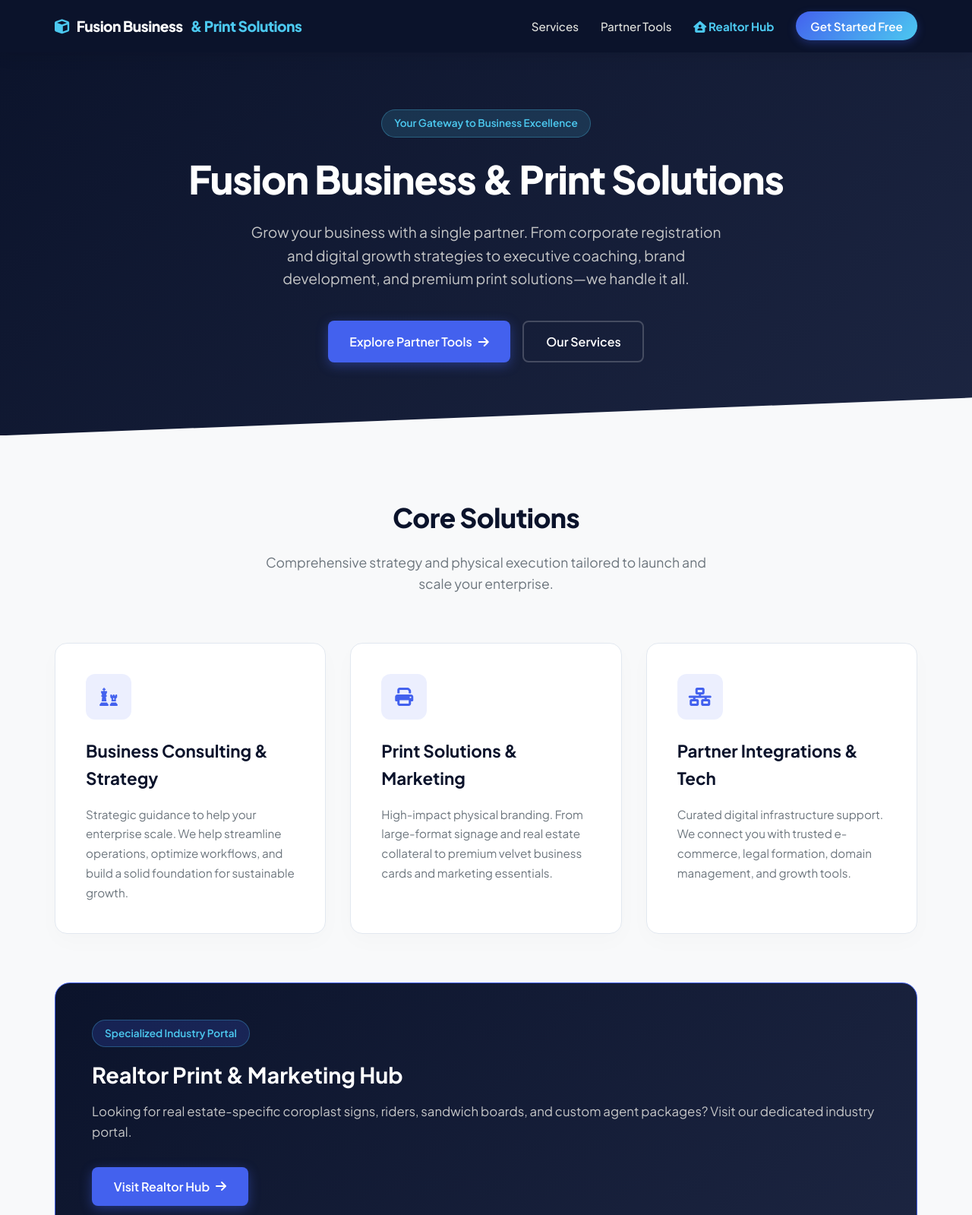
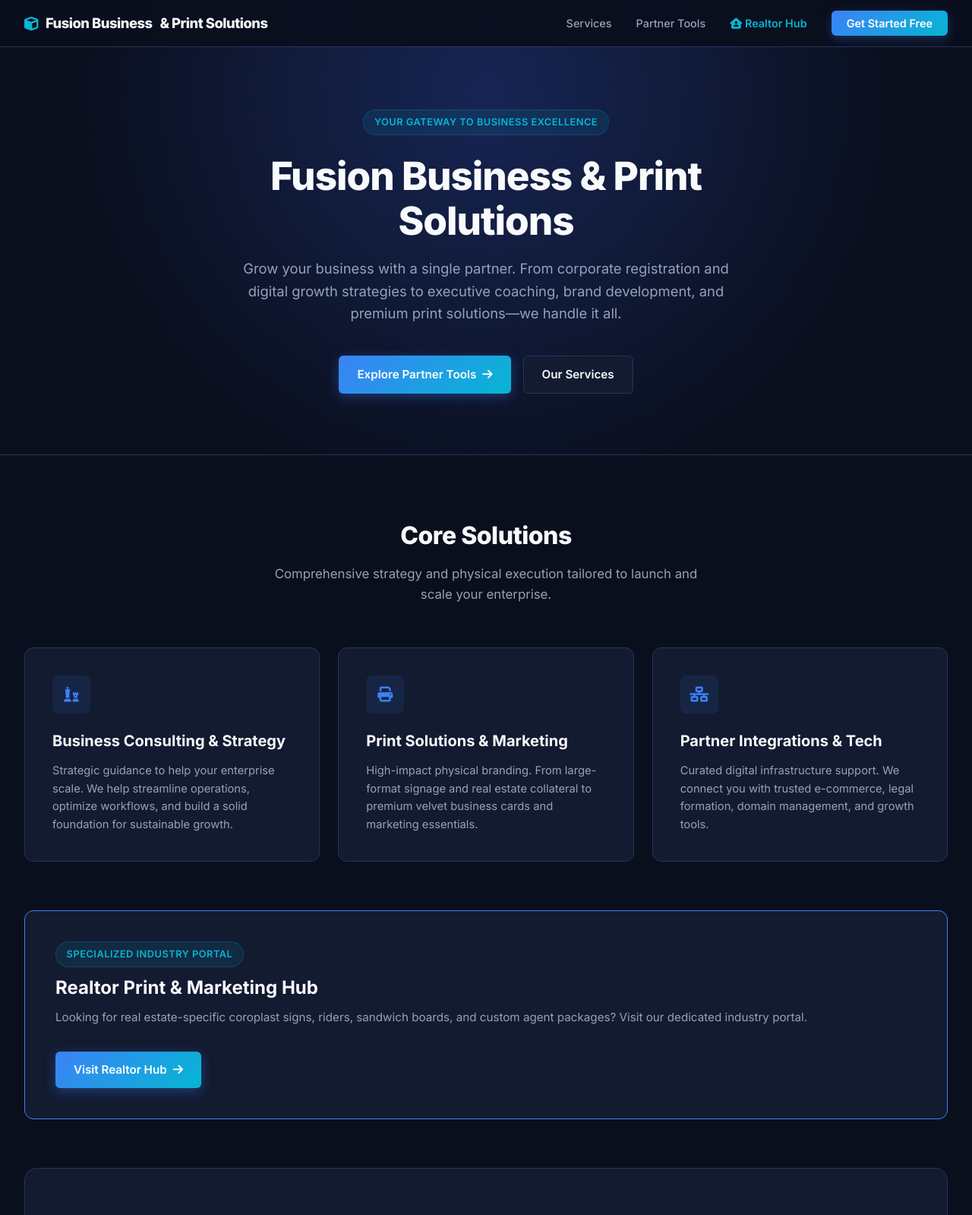
Before and after one commit to fbp-solutions/fusionbizprint, a plain HTML site: page index.html in a window 1280 px wide. Shown: the top 1599 px of the page at 76% size. Drawn offline with Linux system fonts and the light colour scheme.

Commit message:
Update index.html

```diff
--- a/index.html
+++ b/index.html
@@ -4,123 +4,116 @@
     <meta charset="UTF-8">
     <meta name="viewport" content="width=device-width, initial-scale=1.0">
     <title>Fusion Business & Print Solutions | Your Gateway to Business Excellence</title>
-    <link href="https://fonts.googleapis.com/css2?family=Plus+Jakarta+Sans:wght@400;500;600;700;800&display=swap" rel="stylesheet">
+    <!-- Google Fonts: Inter for a clean, modern corporate feel -->
+    <link href="https://fonts.googleapis.com/css2?family=Inter:wght@400;500;600;700;800&display=swap" rel="stylesheet">
     <link rel="stylesheet" href="https://cdnjs.cloudflare.com/ajax/libs/font-awesome/6.4.0/css/all.min.css">
     <style>
         :root {
-            --primary: #0B132B;
-            --secondary: #1C2541;
-            --accent: #4361EE;
-            --accent-glow: #4CC9F0;
-            --bg-light: #F8F9FA;
-            --text-main: #212529;
-            --text-muted: #6C757D;
-            --white: #FFFFFF;
-            --card-border: #E2E8F0;
+            --bg-body: #0a0f1d;
+            --bg-surface: #131b31;
+            --bg-card: #1b2642;
+            --border-color: #273559;
+            --text-main: #f8fafc;
+            --text-muted: #94a3b8;
+            --accent-blue: #3b82f6;
+            --accent-cyan: #06b6d4;
+            --accent-gradient: linear-gradient(135deg, #3b82f6 0%, #06b6d4 100%);
         }
 
         * {
             box-sizing: border-box;
             margin: 0;
             padding: 0;
-            font-family: 'Plus Jakarta Sans', sans-serif;
+            font-family: 'Inter', sans-serif;
             scroll-behavior: smooth;
         }
 
         body {
-            background-color: var(--bg-light);
+            background-color: var(--bg-body);
             color: var(--text-main);
             line-height: 1.6;
         }
 
-        /* Header & Nav */
+        /* Navigation Header */
         header {
-            background-color: var(--primary);
-            color: var(--white);
+            background-color: rgba(10, 15, 29, 0.95);
+            backdrop-filter: blur(10px);
             position: fixed;
             top: 0;
             left: 0;
             width: 100%;
             z-index: 1000;
-            box-shadow: 0 4px 20px rgba(0,0,0,0.1);
+            border-bottom: 1px solid var(--border-color);
         }
 
         .nav-container {
-            max-width: 1200px;
+            max-width: 1280px;
             margin: 0 auto;
-            padding: 1.2rem 2rem;
+            padding: 1rem 2rem;
             display: flex;
             justify-content: space-between;
             align-items: center;
         }
 
         .logo {
-            font-size: 1.2rem;
+            font-size: 1.15rem;
             font-weight: 800;
-            letter-spacing: -0.5px;
-            color: var(--white);
+            color: var(--text-main);
             text-decoration: none;
             display: flex;
             align-items: center;
             gap: 10px;
+            letter-spacing: -0.5px;
         }
 
-        .logo span {
-            color: var(--accent-glow);
+        .logo i {
+            color: var(--accent-cyan);
         }
 
         .nav-links {
             display: flex;
-            gap: 1.8rem;
+            gap: 2rem;
             list-style: none;
             align-items: center;
         }
 
         .nav-links a {
-            color: #E0E1DD;
+            color: var(--text-muted);
             text-decoration: none;
             font-weight: 500;
-            font-size: 0.95rem;
+            font-size: 0.9rem;
             transition: color 0.2s ease;
         }
 
         .nav-links a:hover {
-            color: var(--accent-glow);
+            color: var(--text-main);
         }
 
         .nav-highlight {
-            color: var(--accent-glow) !important;
-            font-weight: 700 !important;
+            color: var(--accent-cyan) !important;
+            font-weight: 600 !important;
         }
 
         .nav-cta {
-            background: linear-gradient(135deg, var(--accent), var(--accent-glow));
-            color: var(--white) !important;
-            padding: 0.6rem 1.2rem;
-            border-radius: 50px;
+            background: var(--accent-gradient);
+            color: white !important;
+            padding: 0.5rem 1.25rem;
+            border-radius: 6px;
             font-weight: 600 !important;
-            box-shadow: 0 4px 12px rgba(67, 97, 238, 0.3);
+            box-shadow: 0 4px 14px rgba(59, 130, 246, 0.3);
+            transition: opacity 0.2s;
+        }
+
+        .nav-cta:hover {
+            opacity: 0.9;
         }
 
         /* Hero Section */
         .hero {
-            background: linear-gradient(135deg, var(--primary) 0%, var(--secondary) 100%);
-            color: var(--white);
-            padding: 9rem 2rem 6rem 2rem;
+            background: radial-gradient(circle at 50% 20%, #172554 0%, var(--bg-body) 70%);
+            padding: 9rem 2rem 5rem 2rem;
             text-align: center;
-            position: relative;
-            overflow: hidden;
-        }
-
-        .hero::after {
-            content: '';
-            position: absolute;
-            bottom: 0;
-            left: 0;
-            width: 100%;
-            height: 50px;
-            background: var(--bg-light);
-            clip-path: polygon(0 100%, 100% 0, 100% 100%);
+            border-bottom: 1px solid var(--border-color);
         }
 
         .hero-content {
@@ -130,27 +123,29 @@
 
         .badge {
             display: inline-block;
-            background: rgba(76, 201, 240, 0.15);
-            color: var(--accent-glow);
-            padding: 0.4rem 1rem;
+            background: rgba(6, 182, 212, 0.1);
+            color: var(--accent-cyan);
+            padding: 0.35rem 0.85rem;
             border-radius: 50px;
             font-weight: 600;
-            font-size: 0.85rem;
+            font-size: 0.8rem;
             margin-bottom: 1.5rem;
-            border: 1px solid rgba(76, 201, 240, 0.3);
+            border: 1px solid rgba(6, 182, 212, 0.2);
+            text-transform: uppercase;
+            letter-spacing: 0.5px;
         }
 
         .hero h1 {
             font-size: clamp(2.2rem, 4vw, 3.5rem);
             font-weight: 800;
-            margin-bottom: 1.5rem;
+            margin-bottom: 1.25rem;
             letter-spacing: -1px;
-            line-height: 1.2;
+            line-height: 1.15;
         }
 
         .hero p {
-            font-size: clamp(1rem, 2vw, 1.2rem);
-            color: #C5C6C7;
+            font-size: clamp(1rem, 2vw, 1.15rem);
+            color: var(--text-muted);
             margin-bottom: 2.5rem;
             max-width: 650px;
             margin-left: auto;
@@ -168,59 +163,60 @@
             display: inline-flex;
             align-items: center;
             gap: 8px;
-            padding: 0.8rem 1.8rem;
-            border-radius: 8px;
+            padding: 0.75rem 1.5rem;
+            border-radius: 6px;
             font-weight: 600;
             text-decoration: none;
             transition: all 0.2s ease;
             cursor: pointer;
+            font-size: 0.95rem;
         }
 
         .btn-primary {
-            background: var(--accent);
-            color: var(--white);
-            box-shadow: 0 4px 15px rgba(67, 97, 238, 0.4);
+            background: var(--accent-gradient);
+            color: white;
+            box-shadow: 0 4px 15px rgba(59, 130, 246, 0.35);
         }
 
         .btn-primary:hover {
-            background: #3a56d4;
-            transform: translateY(-2px);
+            transform: translateY(-1px);
+            opacity: 0.95;
         }
 
         .btn-outline {
-            background: transparent;
-            color: var(--white);
-            border: 2px solid rgba(255, 255, 255, 0.2);
+            background: var(--bg-surface);
+            color: var(--text-main);
+            border: 1px solid var(--border-color);
         }
 
         .btn-outline:hover {
-            border-color: var(--accent-glow);
-            color: var(--accent-glow);
+            border-color: var(--accent-cyan);
+            color: var(--accent-cyan);
         }
 
-        /* Main Container */
+        /* Container Layout */
         .container {
-            max-width: 1200px;
+            max-width: 1280px;
             margin: 0 auto;
             padding: 5rem 2rem;
         }
 
         .section-title {
             text-align: center;
-            margin-bottom: 4rem;
+            margin-bottom: 3.5rem;
         }
 
         .section-title h2 {
-            font-size: 2.2rem;
+            font-size: 2rem;
             font-weight: 800;
-            color: var(--primary);
-            margin-bottom: 1rem;
+            color: var(--text-main);
+            margin-bottom: 0.75rem;
             letter-spacing: -0.5px;
         }
 
         .section-title p {
             color: var(--text-muted);
-            font-size: 1.1rem;
+            font-size: 1.05rem;
             max-width: 600px;
             margin: 0 auto;
         }
@@ -229,174 +225,167 @@
         .services-grid {
             display: grid;
             grid-template-columns: repeat(auto-fit, minmax(320px, 1fr));
-            gap: 2rem;
+            gap: 1.5rem;
             margin-bottom: 4rem;
         }
 
         .service-card {
-            background: var(--white);
-            padding: 2.5rem;
-            border-radius: 16px;
-            border: 1px solid var(--card-border);
-            box-shadow: 0 10px 30px rgba(0,0,0,0.02);
-            transition: transform 0.3s ease, box-shadow 0.3s ease;
+            background: var(--bg-surface);
+            padding: 2.25rem;
+            border-radius: 12px;
+            border: 1px solid var(--border-color);
+            transition: transform 0.2s ease, border-color 0.2s ease;
         }
 
         .service-card:hover {
-            transform: translateY(-5px);
-            box-shadow: 0 15px 35px rgba(11, 19, 43, 0.08);
-            border-color: var(--accent);
+            transform: translateY(-3px);
+            border-color: var(--accent-blue);
         }
 
         .service-icon {
-            width: 60px;
-            height: 60px;
-            background: rgba(67, 97, 238, 0.1);
-            color: var(--accent);
+            width: 50px;
+            height: 50px;
+            background: rgba(59, 130, 246, 0.1);
+            color: var(--accent-blue);
             display: flex;
             align-items: center;
             justify-content: center;
-            border-radius: 12px;
-            font-size: 1.5rem;
-            margin-bottom: 1.5rem;
+            border-radius: 8px;
+            font-size: 1.25rem;
+            margin-bottom: 1.25rem;
         }
 
         .service-card h3 {
-            font-size: 1.4rem;
+            font-size: 1.25rem;
             font-weight: 700;
-            color: var(--primary);
-            margin-bottom: 1rem;
+            color: var(--text-main);
+            margin-bottom: 0.75rem;
         }
 
         .service-card p {
             color: var(--text-muted);
-            font-size: 0.95rem;
-            line-height: 1.7;
+            font-size: 0.92rem;
+            line-height: 1.6;
         }
 
-        /* Specialized Realtor Hub Banner */
+        /* Specialized Realtor Hub Callout Banner */
         .hub-banner {
-            background: linear-gradient(135deg, var(--primary) 0%, var(--secondary) 100%);
-            color: var(--white);
-            padding: 3rem;
-            border-radius: 20px;
+            background: var(--bg-surface);
+            padding: 2.5rem;
+            border-radius: 12px;
             display: flex;
             justify-content: space-between;
             align-items: center;
             flex-wrap: wrap;
             gap: 2rem;
-            margin-bottom: 5rem;
-            border: 1px solid var(--accent);
-        }
-
-        .hub-banner-content max-width {
-            max-width: 650px;
+            margin-bottom: 4rem;
+            border: 1px solid var(--accent-blue);
         }
 
         .hub-banner h3 {
-            color: var(--white);
-            font-size: 1.8rem;
-            margin-bottom: 0.8rem;
+            color: var(--text-main);
+            font-size: 1.5rem;
+            margin-bottom: 0.5rem;
         }
 
         .hub-banner p {
-            color: #C5C6C7;
-            font-size: 1.05rem;
+            color: var(--text-muted);
+            font-size: 0.95rem;
             margin-bottom: 0;
         }
 
         /* Partner Ecosystem / Tools Section */
         .ecosystem-section {
-            background: var(--white);
-            padding: 5rem 2rem;
-            border-radius: 24px;
-            border: 1px solid var(--card-border);
-            margin-bottom: 5rem;
+            background: var(--bg-surface);
+            padding: 4rem 2.5rem;
+            border-radius: 16px;
+            border: 1px solid var(--border-color);
+            margin-bottom: 4rem;
         }
 
         .tools-grid {
             display: grid;
             grid-template-columns: repeat(auto-fit, minmax(280px, 1fr));
-            gap: 1.5rem;
+            gap: 1.25rem;
         }
 
         .tool-card {
-            background: var(--bg-light);
-            border: 1px solid var(--card-border);
-            padding: 2rem;
-            border-radius: 12px;
+            background: var(--bg-card);
+            border: 1px solid var(--border-color);
+            padding: 1.75rem;
+            border-radius: 10px;
             display: flex;
             flex-direction: column;
             justify-content: space-between;
-            transition: all 0.2s ease;
+            transition: border-color 0.2s ease;
         }
 
         .tool-card:hover {
-            border-color: var(--accent);
-            box-shadow: 0 5px 20px rgba(0,0,0,0.04);
+            border-color: var(--accent-cyan);
         }
 
         .tool-header {
             display: flex;
             align-items: center;
-            gap: 12px;
-            margin-bottom: 1rem;
+            gap: 10px;
+            margin-bottom: 0.75rem;
         }
 
         .tool-header i {
-            font-size: 1.4rem;
-            color: var(--accent);
+            font-size: 1.25rem;
+            color: var(--accent-cyan);
         }
 
         .tool-header h4 {
-            font-size: 1.1rem;
+            font-size: 1.05rem;
             font-weight: 700;
-            color: var(--primary);
+            color: var(--text-main);
         }
 
         .tool-card p {
             color: var(--text-muted);
-            font-size: 0.9rem;
-            margin-bottom: 1.5rem;
+            font-size: 0.88rem;
+            margin-bottom: 1.25rem;
         }
 
         .tool-link {
             display: inline-flex;
             align-items: center;
             gap: 6px;
-            color: var(--accent);
+            color: var(--accent-cyan);
             text-decoration: none;
             font-weight: 600;
-            font-size: 0.9rem;
+            font-size: 0.88rem;
         }
 
         .tool-link:hover {
-            color: var(--primary);
+            color: white;
         }
 
         /* Footer */
         footer {
-            background-color: var(--primary);
-            color: #A0AAB2;
-            padding: 4rem 2rem 2rem 2rem;
+            background-color: var(--bg-surface);
+            color: var(--text-muted);
+            padding: 3rem 2rem;
             text-align: center;
+            border-top: 1px solid var(--border-color);
         }
 
         .footer-content {
             max-width: 600px;
-            margin: 0 auto 3rem auto;
+            margin: 0 auto 1.5rem auto;
         }
 
         .footer-content h3 {
-            color: var(--white);
-            font-size: 1.8rem;
-            margin-bottom: 1rem;
+            color: var(--text-main);
+            font-size: 1.4rem;
+            margin-bottom: 0.5rem;
         }
 
         .footer-bottom {
-            border-top: 1px solid rgba(255,255,255,0.1);
-            padding-top: 2rem;
-            font-size: 0.9rem;
+            border-top: 1px solid var(--border-color);
+            padding-top: 1.5rem;
+            font-size: 0.85rem;
         }
 
         @media (max-width: 768px) {
@@ -412,7 +401,7 @@
     <header>
         <div class="nav-container">
             <a href="#" class="logo">
-                <i class="fa-solid fa-cube" style="color: var(--accent-glow);"></i> Fusion Business <span>& Print Solutions</span>
+                <i class="fa-solid fa-cube"></i> Fusion Business <span>& Print Solutions</span>
             </a>
             <ul class="nav-links">
                 <li><a href="#services">Services</a></li>
@@ -466,7 +455,7 @@
         <!-- Realtor Hub Special Banner -->
         <div class="hub-banner">
             <div>
-                <span class="badge" style="background: rgba(67, 97, 238, 0.2); margin-bottom: 0.8rem;">Specialized Industry Portal</span>
+                <span class="badge" style="margin-bottom: 0.5rem;">Specialized Industry Portal</span>
                 <h3>Realtor Print & Marketing Hub</h3>
                 <p>Looking for real estate-specific coroplast signs, riders, sandwich boards, and custom agent packages? Visit our dedicated industry portal.</p>
             </div>
```
